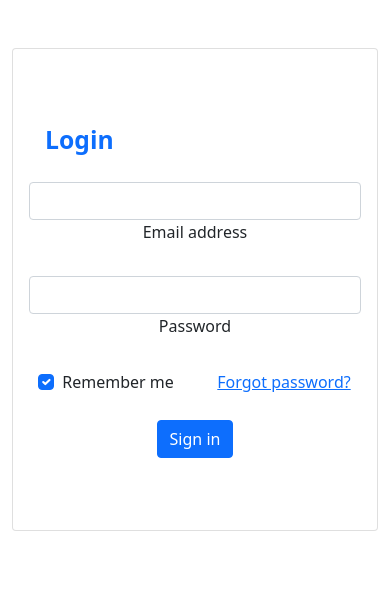
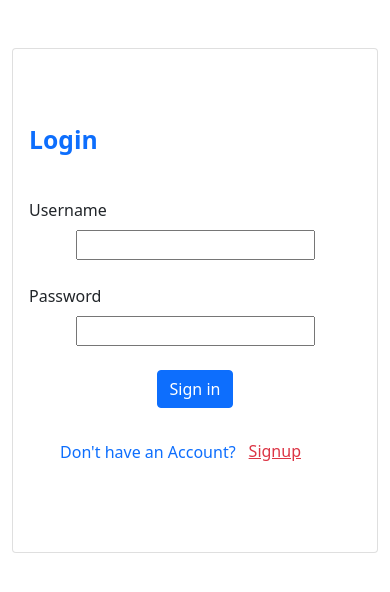
Before and after one commit to otienotimothy/social_call, a Django app: template social/templates/login.html in a window 390 px wide. Shown: the part 63-655 px from the top of the page. Run offline with Django 3.2, Linux system fonts and the light colour scheme; the template is opened without the code that fills it, so the values that code supplies are empty, except form fields; tables that the repository leaves empty hold one stand-in row (values such as "Sample post"); form fields are guessed from the names that the template uses; some libraries are stand-ins or nearby versions.

Commit message:
Add functionality to render the user login and user creation forms

```diff
--- a/social/templates/login.html
+++ b/social/templates/login.html
@@ -30,57 +30,32 @@
 				<div class="col-lg-8">
 					<div class="card-body py-5 px-md-5">
 						<div class="divider d-flex align-items-center my-4">
-							<p class="text-center text-primary fs-2 fw-bold mx-3 mb-0">
+							<p class="text-center text-primary fs-2 fw-bold mb-3">
 								Login
 							</p>
 						</div>
 						<form>
-							<!-- Email input -->
+							{% csrf_token %}
+							<!-- Username input -->
 							<div class="form-outline mb-4">
-								<input type="email" id="form2Example1" class="form-control" />
-								<label class="form-label" for="form2Example1"
-									>Email address</label
-								>
+								<label class="form-label w-100 text-start" for="form3Example4">Username</label>
+								{{form.username}}
 							</div>
-
 							<!-- Password input -->
 							<div class="form-outline mb-4">
-								<input
-									type="password"
-									id="form2Example2"
-									class="form-control"
-								/>
-								<label class="form-label" for="form2Example2">Password</label>
+								<label class="form-label w-100 text-start" for="form3Example4">Password</label>
+								{{form.password}}
 							</div>
-
-							<!-- 2 column grid layout for inline styling -->
-							<div class="row mb-4">
-								<div class="col d-flex justify-content-center">
-									<!-- Checkbox -->
-									<div class="form-check">
-										<input
-											class="form-check-input"
-											type="checkbox"
-											value=""
-											id="form2Example31"
-											checked
-										/>
-										<label class="form-check-label" for="form2Example31">
-											Remember me
-										</label>
-									</div>
-								</div>
-
-								<div class="col">
-									<!-- Simple link -->
-									<a href="#!">Forgot password?</a>
+							<!-- Submit button -->
+							<button type="submit" class="btn btn-primary btn-block mb-4">
+								Sign in
+							</button>
+							<div class="mb-4">
+								<div class="d-flex justify-content-center">
+									<p class="text-primary d-inline-block mt-2">Don't have an Account?</p>
+									<a href="{% url 'signup' %}" class="text-danger btn btn-link me-3"> Signup </a>
 								</div>
 							</div>
-
-							<!-- Submit button -->
-							<button type="button" class="btn btn-primary btn-block mb-4">
-								Sign in
-							</button>
 						</form>
 					</div>
 				</div>
--- a/templates/navbar.html
+++ b/templates/navbar.html
@@ -56,8 +56,8 @@
 					</ul>
 				</div>
 				{% else %}
-				<a href="#" class="btn btn-outline-light me-3"> Login </a>
-				<a href="#" class="btn btn-primary me-3"> SignUp </a>
+				<a href="{% url 'login' %}" class="btn btn-outline-light me-3"> Login </a>
+				<a href="{% url 'signup' %}" class="btn btn-primary me-3"> SignUp </a>
 				{% endif %}
 			</div>
 		</div>
```
Also changed, not shown: social/templates/signup.html (+31 -45 lines), social/views.py (+7 -2 lines).
